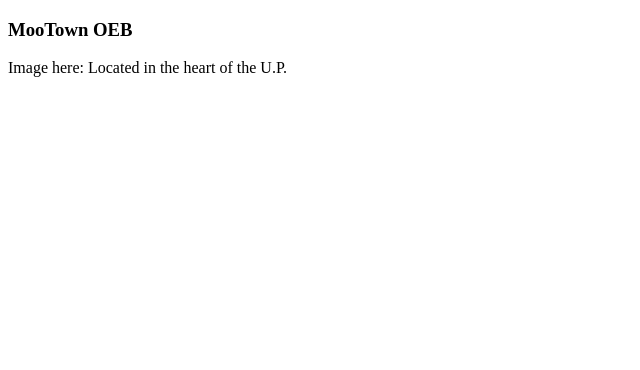
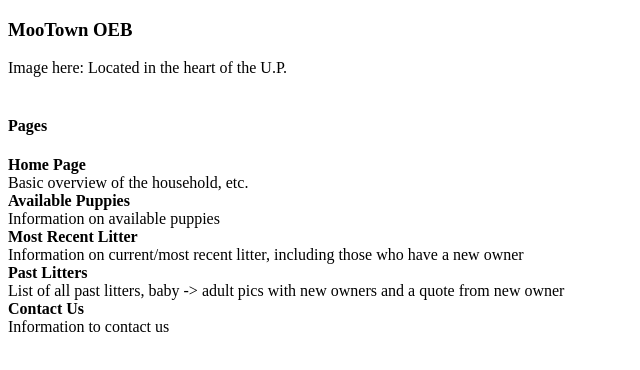
Before and after one commit to mootownup/mootownup.github.io, a plain HTML site: page index.html in a window 1280 px wide. Shown: the whole page, without its empty margins (0-640 px from the left). Drawn offline with Linux system fonts and the light colour scheme.

Commit message:
overview

```diff
--- a/index.html
+++ b/index.html
@@ -8,6 +8,29 @@
     <h3>MooTown OEB</h3>
     <p>
       Image here: Located in the heart of the U.P.
+      <br><br>
+    </p>
+    <h4>Pages</h4>
+    <p>
+      <b>Home Page</b>
+      <br>
+        Basic overview of the household, etc.
+      <br>
+      <b>Available Puppies</b>
+      <br>
+      Information on available puppies
+      <br>
+      <b>Most Recent Litter</b>
+      <br>
+      Information on current/most recent litter, including those who have a new owner
+      <br>
+      <b>Past Litters</b>
+      <br>
+      List of all past litters, baby -> adult pics with new owners and a quote from new owner
+      <br>
+      <b>Contact Us</b>
+      <br>
+      Information to contact us
     </p>
   </body>
 </html>
```
